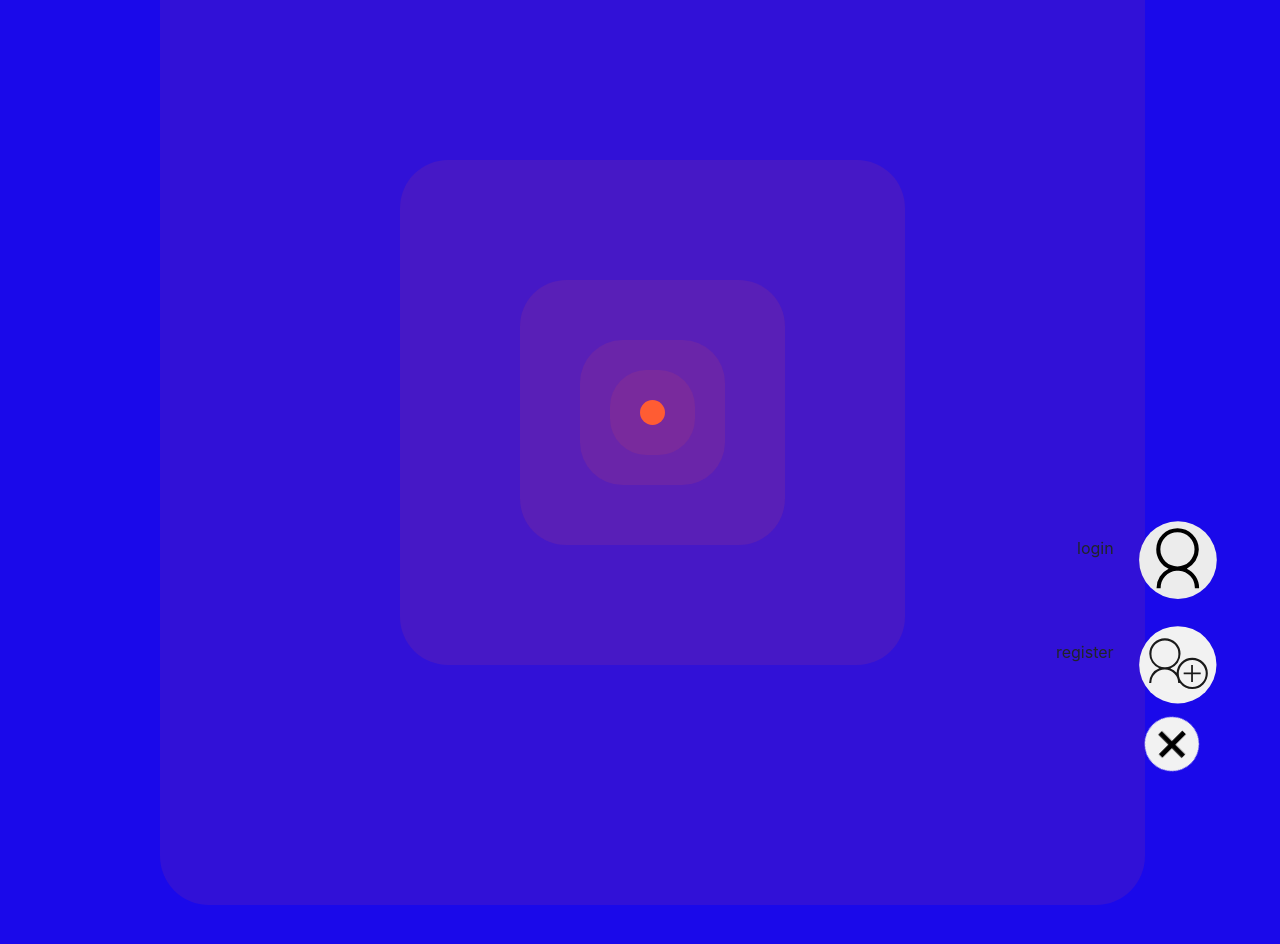
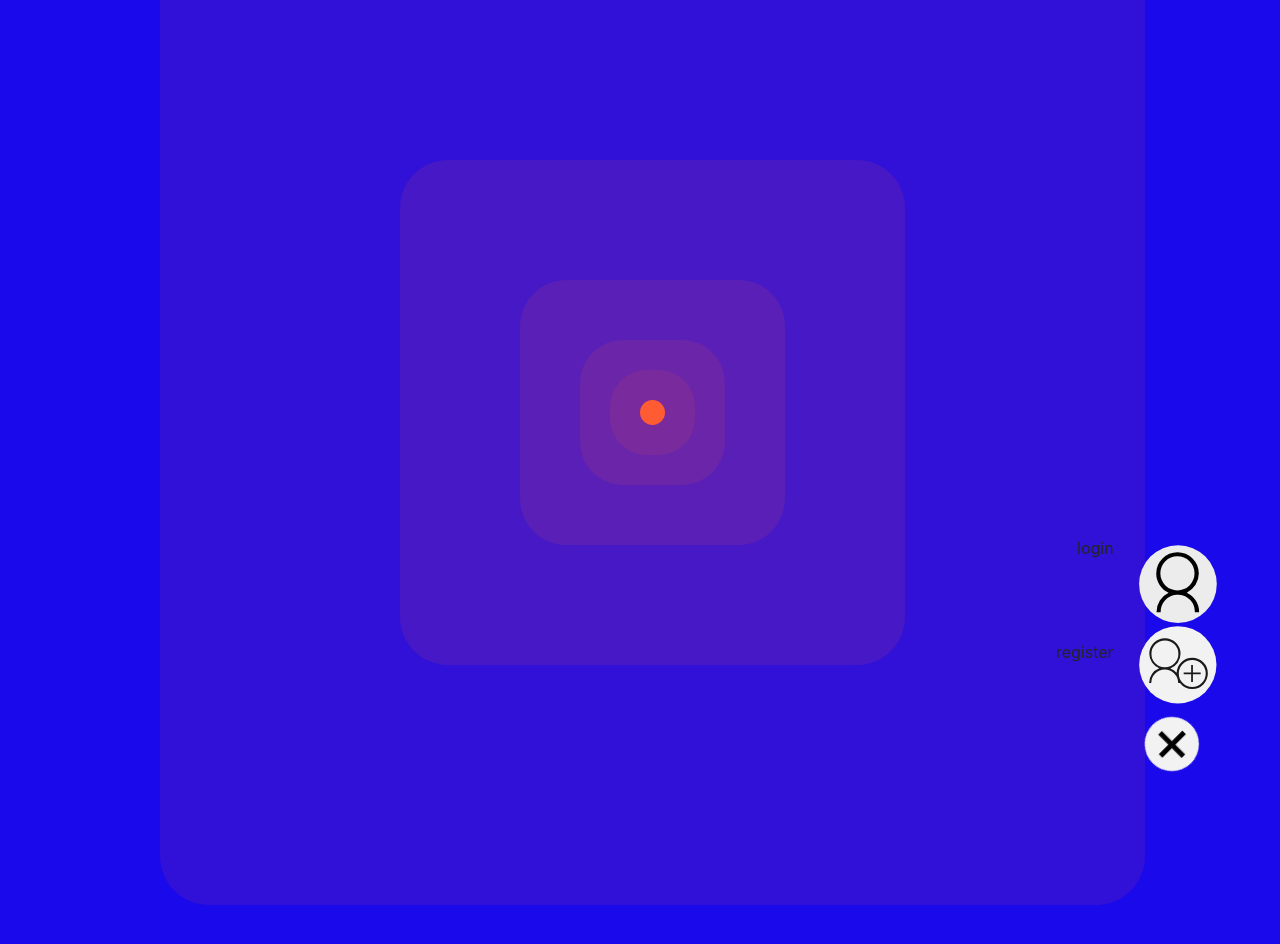
Before and after one commit to keshavgoyal2807/mobile, a plain HTML site: page index.html in a window 1280 px wide. Both pictures are taken after a click on the picture 1190 px from the left and 744 px from the top of the page. Shown: the top 944 px of the page. Drawn offline with nearby package versions, Linux system fonts and the light colour scheme.

Commit message:
final changes

```diff
--- a/cards.css
+++ b/cards.css
@@ -42,7 +42,7 @@ body{
 }
 .login2{
     position: fixed;
-    top:65%;
+    top:68%;
     right: 3%;
     width:10%;
     height:10%;
@@ -54,7 +54,6 @@ body{
 .login1add{
     transform:translateY(0);
     opacity:1;
-    z-index: 2;
 }
 .loginadd{
     transform: rotate(45deg);
@@ -77,5 +76,4 @@ body{
 }
 .padd{
     opacity:1;
-    z-index: 2;
 }
```
